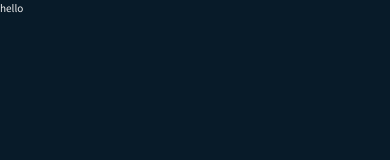
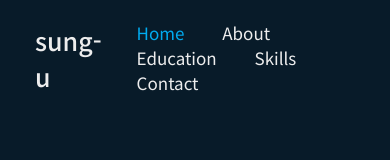
Before and after one commit to swJaNG12/Responsive-Portfolio-Website, a plain HTML site: page index.html in a window 390 px wide. Drawn offline with nearby package versions, Linux system fonts and the light colour scheme.

Commit message:
💄 Style : header 스타일 작업
- 아이콘은 box icons 사용
- 반응형 작업에 사용할 메뉴 아이콘 설정

```diff
--- a/css/style.css
+++ b/css/style.css
@@ -29,3 +29,41 @@ body {
   background: var(--bg-color);
   color: var(--text-color);
 }
+
+.header {
+  position: fixed;
+  background-color: transparent;
+  top: 0;
+  left: 0;
+  width: 100%;
+  padding: 2rem 9%;
+  display: flex;
+  justify-content: space-between;
+  align-items: center;
+  z-index: 100;
+}
+
+.logo {
+  font-size: 2.5rem;
+  color: var(--text-color);
+  font-weight: 500;
+}
+
+.navbar a {
+  font-size: 1.7rem;
+  color: var(--text-color);
+  margin-left: 3.5rem;
+  transition: 0.3s;
+}
+
+.navbar a:hover,
+.navbar a.active {
+  color: var(--main-color);
+}
+
+#menu-icon {
+  font-size: 3.6rem;
+  color: var(--text-color);
+  cursor: pointer;
+  display: none;
+}
--- a/index.html
+++ b/index.html
@@ -7,9 +7,28 @@
     <title>Responsive Portfolio Website</title>
 
     <link rel="stylesheet" href="css/style.css" />
+
+    <!-- box icons -->
+    <link
+      href="https://unpkg.com/boxicons@2.1.4/css/boxicons.min.css"
+      rel="stylesheet"
+    />
   </head>
   <body>
-    <p>hello</p>
+    <!-- header -->
+    <header class="header">
+      <a href="#" class="logo">sung-u</a>
+
+      <div class="bx bx-menu" id="menu-icon"></div>
+
+      <nav class="navbar">
+        <a href="#home" class="active">Home</a>
+        <a href="#about">About</a>
+        <a href="#education">Education</a>
+        <a href="#skills">Skills</a>
+        <a href="#contact">Contact</a>
+      </nav>
+    </header>
 
     <script src="js/script.js"></script>
   </body>
```
